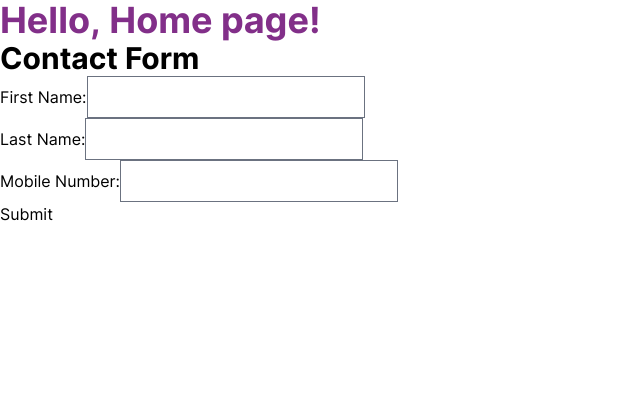
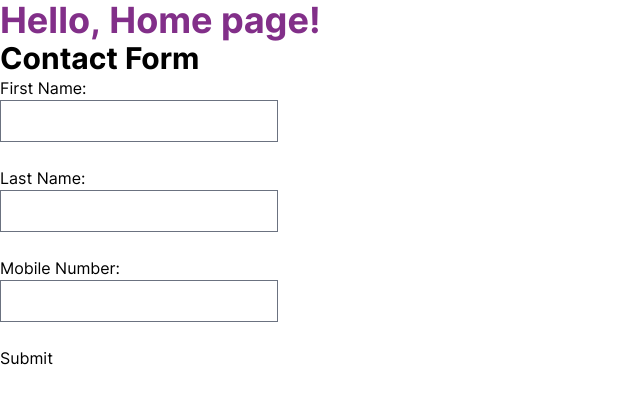
Before and after one commit to ajanuszkiewicz/rebel_mosquito, a Next.js app: page /test in a window 1280 px wide. Shown: the top 404 px of the page, without its empty margins (0-640 px from the left). Built offline with nearby package versions, Linux system fonts and the light colour scheme.

Commit message:
fix: remove state from form

```diff
--- a/src/components/Form.js
+++ b/src/components/Form.js
@@ -1,22 +1,27 @@
 /* eslint-disable no-console */
 
-import React from 'react';
+import React, { useState } from 'react';
 
-const ContactForm = () => {
-  const formDataRef = {
-    first_name: '',
-    last_name: '',
-    mobile_number: '',
+function ContactForm() {
+  const [formData, setFormData] = useState({
+    firstName: '',
+    lastName: '',
+    mobileNumber: '',
+  });
+
+  const handleChange = (e) => {
+    const { name, value } = e.target;
+    setFormData((prevData) => ({
+      ...prevData,
+      [name]: value,
+    }));
   };
 
   const token = 'UZUbsXQc8KlODQDtSgFQvA';
 
-  const handleChange = (e) => {
-    formDataRef[e.target.name] = e.target.value;
-  };
-
   const handleSubmit = async (e) => {
     e.preventDefault();
+
     try {
       const response = await fetch(
         'https://rebelmosquito-679106251063943741.myfreshworks.com/crm/sales/api/contacts',
@@ -26,18 +31,22 @@ const ContactForm = () => {
             Authorization: `Token token=${token}`,
             'Content-Type': 'application/json',
           },
-          body: JSON.stringify({
-            contact: formDataRef,
-          }),
+          body: JSON.stringify({ contact: formData }),
         },
       );
+
       if (!response.ok) {
         throw new Error('Network response was not ok');
       }
+
       const data = await response.json();
-      console.log('Contact created:', data);
+      console.log(data); // Handle success response here
+      alert('Contact added successfully!');
+      // Optionally, you can redirect the user to another page after successful submission
+      // window.location.href = 'success.html';
     } catch (error) {
-      console.error('There was a problem with the fetch operation:', error);
+      console.error('There was an error!', error);
+      alert('Failed to add contact. Please try again.');
     }
   };
 
@@ -45,37 +54,49 @@ const ContactForm = () => {
     <div>
       <h2>Contact Form</h2>
       <form onSubmit={handleSubmit}>
-        <div>
-          <label htmlFor='first_name'>First Name:</label>
+        <label htmlFor='firstName'>First Name:</label>
+        <br />
         <input
           type='text'
-            id='first_name'
-            name='first_name'
+          id='firstName'
+          name='firstName'
+          value={formData.firstName}
           onChange={handleChange}
+          required
         />
-        </div>
-        <div>
-          <label htmlFor='last_name'>Last Name:</label>
+        <br />
+        <br />
+
+        <label htmlFor='lastName'>Last Name:</label>
+        <br />
         <input
           type='text'
-            id='last_name'
-            name='last_name'
+          id='lastName'
+          name='lastName'
+          value={formData.lastName}
           onChange={handleChange}
+          required
         />
-        </div>
-        <div>
-          <label htmlFor='mobile_number'>Mobile Number:</label>
+        <br />
+        <br />
+
+        <label htmlFor='mobileNumber'>Mobile Number:</label>
+        <br />
         <input
-            type='text'
-            id='mobile_number'
-            name='mobile_number'
+          type='tel'
+          id='mobileNumber'
+          name='mobileNumber'
+          value={formData.mobileNumber}
           onChange={handleChange}
+          required
         />
-        </div>
+        <br />
+        <br />
+
         <button type='submit'>Submit</button>
       </form>
     </div>
   );
-};
+}
 
 export default ContactForm;
```
Lines whose indentation alone changed are shown as unchanged.
